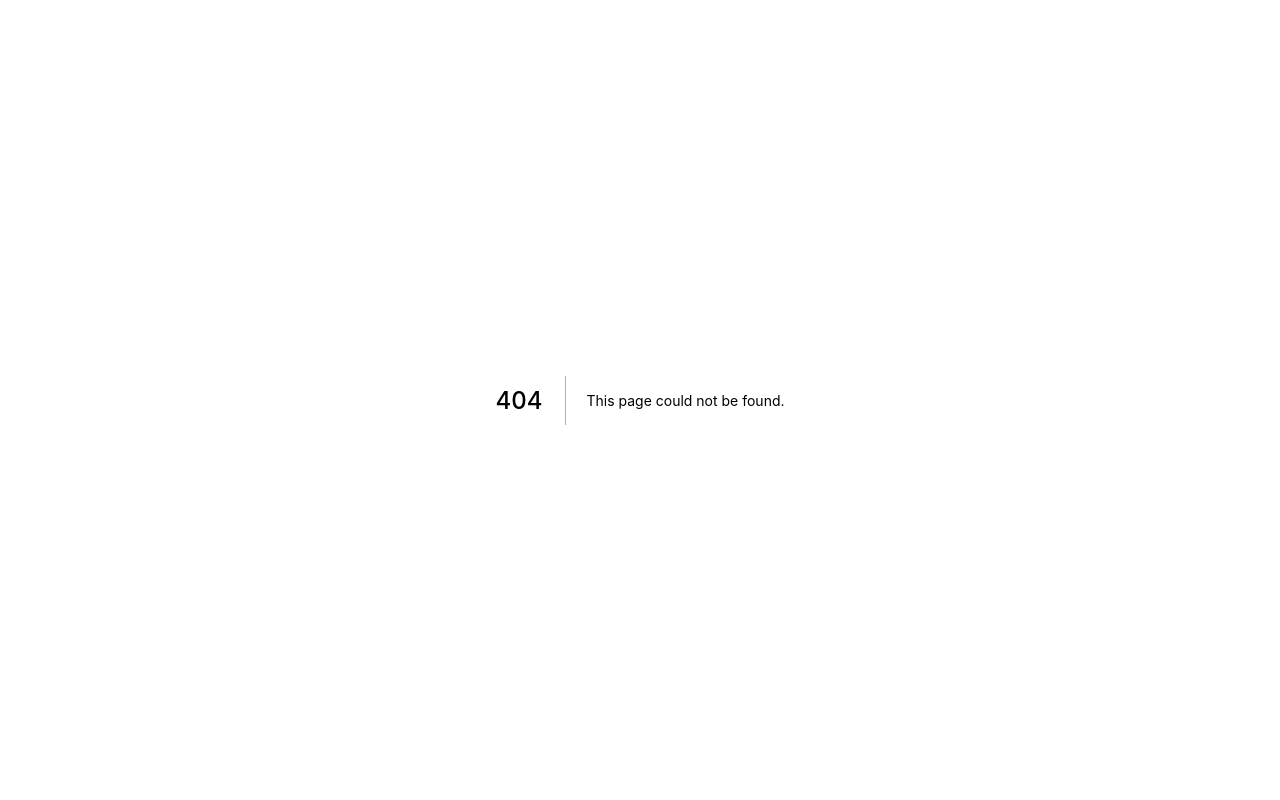
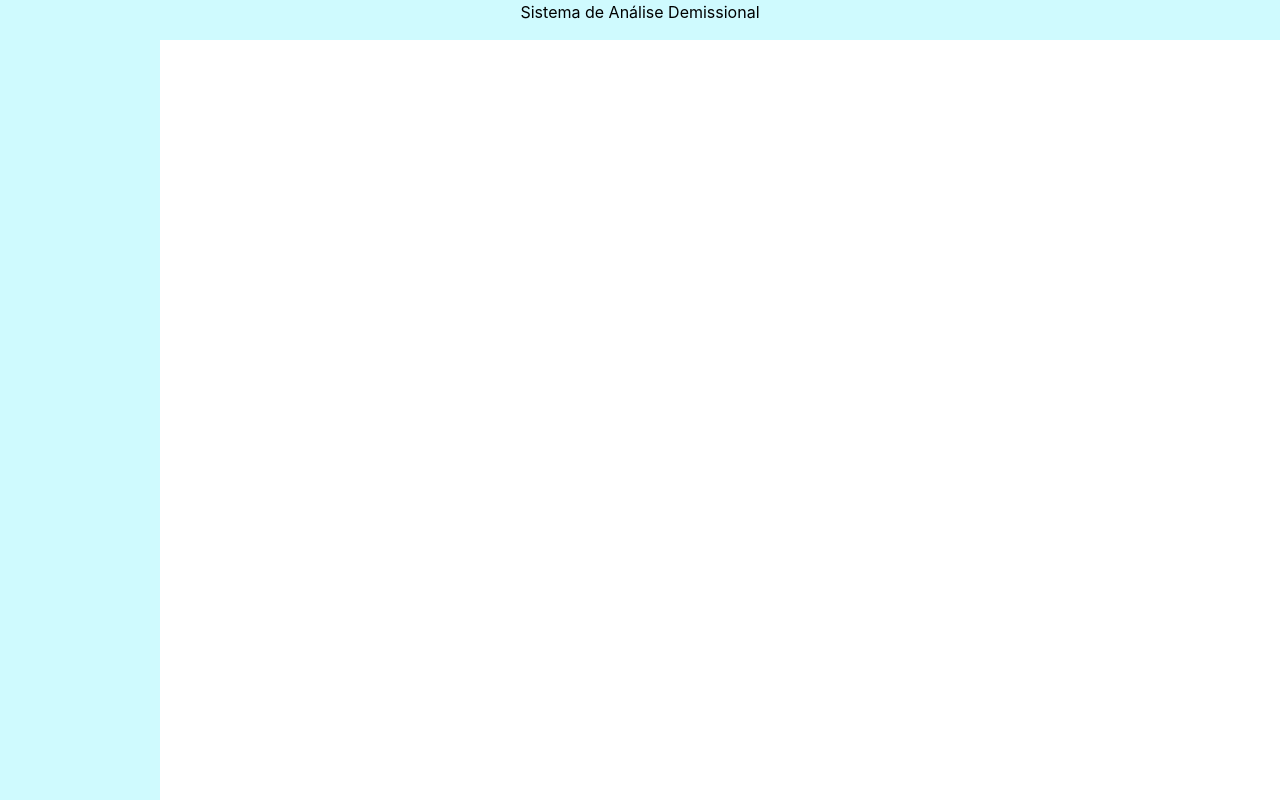
Before and after one commit to LionyHM/SistemaAnaliseDemissional, a Next.js app: page /demissao in a window 1280 px wide. Before the commit this address had no page. Built offline with nearby package versions, Linux system fonts and the light colour scheme.

Commit message:
feature: nova página criada (/demissao), e ajustes nos componentes de Layout.

```diff
--- /dev/null
+++ b/src/components/Demissao/DemissaoComponent.tsx
@@ -0,0 +1,11 @@
+import ConteudoInicialComponent from "../Home/ConteudoInicialComponente";
+import LayoutComponent from "../Layout/LayoutComponent";
+
+export default function DemissaoComponent(){
+
+    return (
+        <LayoutComponent>
+            <div>TESTE</div>
+        </LayoutComponent>
+    )
+}
--- a/src/components/Home/ConteudoInicialComponente.tsx
+++ b/src/components/Home/ConteudoInicialComponente.tsx
@@ -6,7 +6,7 @@ export default function ConteudoInicialComponent(){
 
     return (
         <ConteudoComponent titulo="Olá, Usuário">
-           <div className="flex flex-col justify-around items-center h-96 lg:h-80 p-10 rounded-lg" style={{boxShadow: "-4px 4px 4px 3px gray", width: "70%"}}>
+           <div className="flex flex-col justify-around items-center h-96 lg:h-80 p-10 rounded-xl lg:shadow-xl" style={{width: "70%"}}>
                 <h2 className="text-xl font-semibold text-gray-500 none hidden lg:block">Bem-vindo ao sistema de análise demissional,  o que deseja fazer?</h2>
                 <div className="flex flex-col lg:flex-row justify-around items-center w-full h-full">
                     <ItemConteudoInicialComponent
--- a/src/components/Home/HomeComponent.tsx
+++ b/src/components/Home/HomeComponent.tsx
@@ -7,9 +7,6 @@ export default function HomeComponent(){
 
     return (
         <LayoutComponent>
-            <CabecalhoComponent />
-            <MenuLateralComponent>
-            </MenuLateralComponent>
             <ConteudoInicialComponent />
         </LayoutComponent>
     )
--- a/src/components/Home/ItemConteudoInicialComponent.tsx
+++ b/src/components/Home/ItemConteudoInicialComponent.tsx
@@ -12,11 +12,11 @@ export default function ItemConteudoInicialComponent(props){
     }
 
     return(
-        <div className="flex justify-center flex-col w-20 h-20 mb-12 lg:mb-0"
+        <div className="flex justify-center flex-col w-20 h-20 mb-12 lg:mb-0 cursor-pointer"
         onMouseEnter={(e) => changerImg(e.target)}
         onMouseLeave={(e) => changeDefaultImg(e.target)}>
             <img title={props.tituloImg} src={img} alt="" />
-            <label title={props.tituloImg}>{props.tituloMenu}</label>
+            <label className="cursor-pointer" title={props.tituloImg}>{props.tituloMenu}</label>
         </div>
     )
     }
--- a/src/components/Layout/LayoutComponent.tsx
+++ b/src/components/Layout/LayoutComponent.tsx
@@ -7,6 +7,10 @@ export default function LayoutComponent(props){
 
     return (
         <div className={"h-screen w-screen flex"}>
+            <CabecalhoComponent />
+            <MenuLateralComponent>
+            </MenuLateralComponent>
+            {/* O conteúdo é recebido pelo componente pai */}
             {props.children}
         </div>
     )
--- /dev/null
+++ b/src/pages/demissao.js
@@ -0,0 +1,7 @@
+import DemissaoComponent from '../components/Demissao/DemissaoComponent'
+
+export default function Demissao() {
+  return (
+      <DemissaoComponent />
+  )
+}
--- a/src/pages/index.js
+++ b/src/pages/index.js
@@ -1,10 +1,7 @@
-import LayoutComponent from '../components/Layout/LayoutComponent'
 import HomeComponent from '../components/Home/HomeComponent'
 
 export default function Home() {
   return (
-      <HomeComponent>
-
-      </HomeComponent>
+      <HomeComponent />
   )
 }
```
